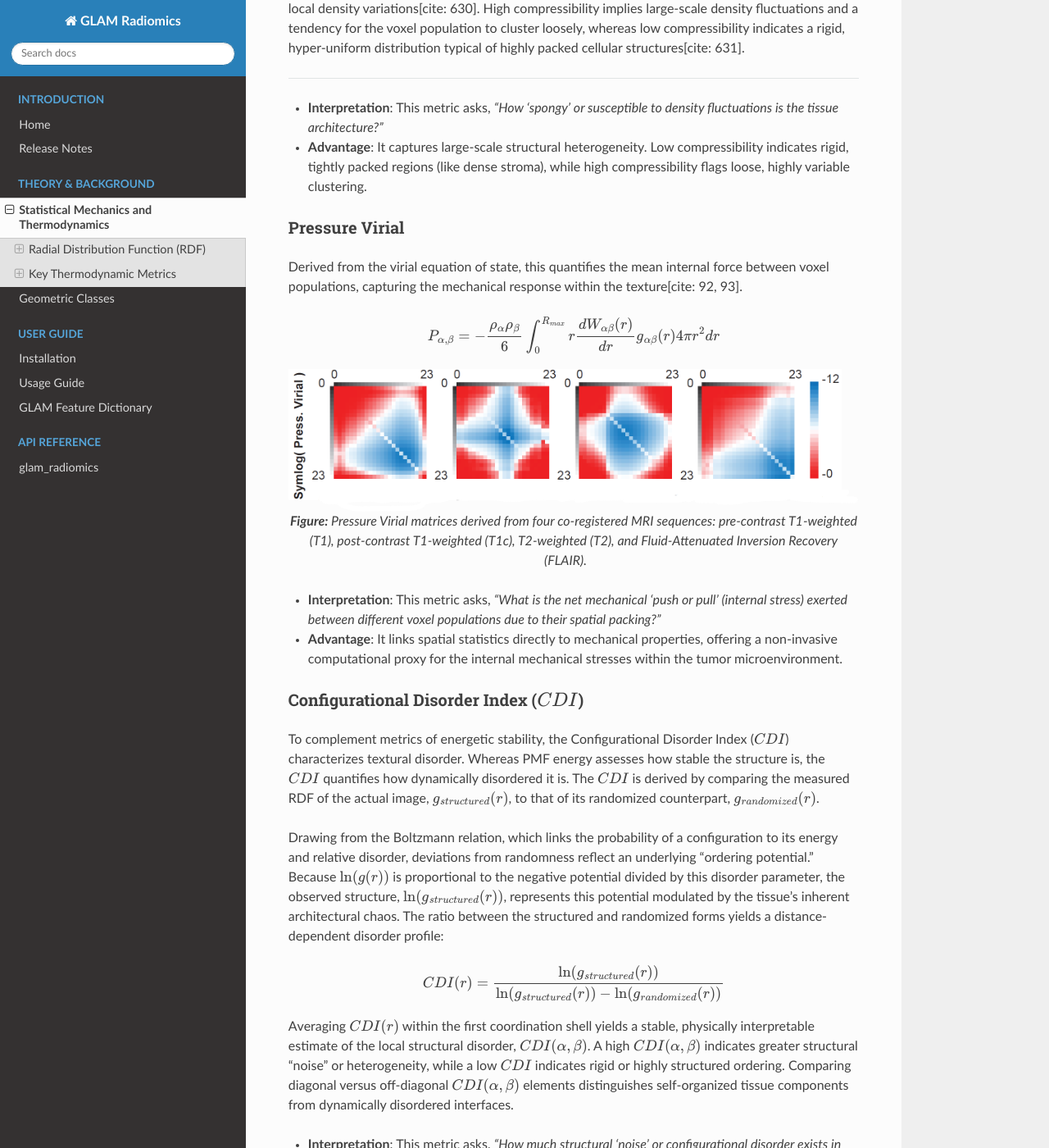
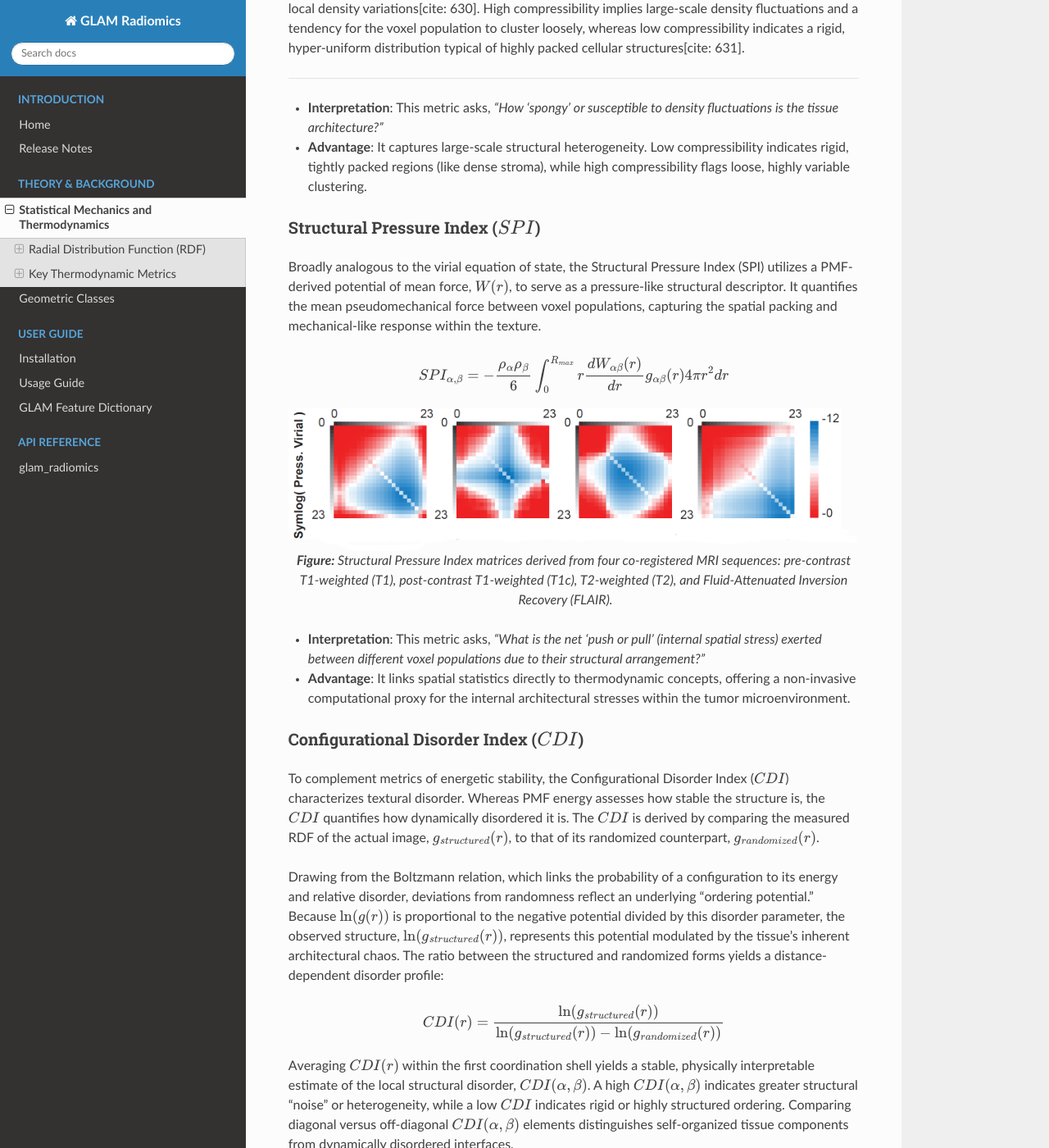
Before and after one commit to yurivelichko/glam-radiomics, a Sphinx documentation site: the page built from docs/source/theory/statistical_mechanics.rst, in a window 1280 px wide and 1400 px high, scrolled down 2896 px. Shown: the whole window at 82% size. Built offline with Sphinx 7.4.7 and the Read the Docs theme 3.1.0, drawn with Linux system fonts in a browser that asks for light colours.

Commit message:
Refactor: Rename Pressure Virial to Structural Pressure Index (SPI)

```diff
--- a/docs/source/theory/statistical_mechanics.rst
+++ b/docs/source/theory/statistical_mechanics.rst
@@ -97,23 +97,23 @@ In the GLAM framework, this metric quantifies the "sponginess" or susceptibility
 * **Interpretation**: This metric asks, *"How 'spongy' or susceptible to density fluctuations is the tissue architecture?"*
 * **Advantage**: It captures large-scale structural heterogeneity. Low compressibility indicates rigid, tightly packed regions (like dense stroma), while high compressibility flags loose, highly variable clustering.
 
-Pressure Virial
-~~~~~~~~~~~~~~~
-Derived from the virial equation of state, this quantifies the mean internal force between voxel populations, capturing the mechanical response within the texture[cite: 92, 93].
+Structural Pressure Index (:math:`SPI`)
+~~~~~~~~~~~~~~~~~~~~~~~~~~~~~~~~~~~~~~~
+Broadly analogous to the virial equation of state, the Structural Pressure Index (SPI) utilizes a PMF-derived potential of mean force, :math:`W(r)`, to serve as a pressure-like structural descriptor. It quantifies the mean pseudomechanical force between voxel populations, capturing the spatial packing and mechanical-like response within the texture.
 
 .. math::
 
-   P_{\alpha,\beta} = -\frac{\rho_\alpha \rho_\beta}{6} \int_{0}^{R_{max}} r \frac{dW_{\alpha\beta}(r)}{dr} g_{\alpha\beta}(r) 4\pi r^2 dr
+   SPI_{\alpha,\beta} = -\frac{\rho_\alpha \rho_\beta}{6} \int_{0}^{R_{max}} r \frac{dW_{\alpha\beta}(r)}{dr} g_{\alpha\beta}(r) 4\pi r^2 dr
 
 .. figure:: /_static/GLAM_PressVirial.png
    :width: 700px
    :align: center
-   :alt: Second Virial Coefficient
+   :alt: Structural Pressure Index Matrix
 
-   **Figure:** Pressure Virial matrices derived from four co-registered MRI sequences: pre-contrast T1-weighted (T1), post-contrast T1-weighted (T1c), T2-weighted (T2), and Fluid-Attenuated Inversion Recovery (FLAIR).
+   **Figure:** Structural Pressure Index matrices derived from four co-registered MRI sequences: pre-contrast T1-weighted (T1), post-contrast T1-weighted (T1c), T2-weighted (T2), and Fluid-Attenuated Inversion Recovery (FLAIR).
 
-* **Interpretation**: This metric asks, *"What is the net mechanical 'push or pull' (internal stress) exerted between different voxel populations due to their spatial packing?"*
-* **Advantage**: It links spatial statistics directly to mechanical properties, offering a non-invasive computational proxy for the internal mechanical stresses within the tumor microenvironment.
+* **Interpretation**: This metric asks, *"What is the net 'push or pull' (internal spatial stress) exerted between different voxel populations due to their structural arrangement?"*
+* **Advantage**: It links spatial statistics directly to thermodynamic concepts, offering a non-invasive computational proxy for the internal architectural stresses within the tumor microenvironment.
 
 Configurational Disorder Index (:math:`CDI`)
 ~~~~~~~~~~~~~~~~~~~~~~~~~~~~~~~~~~~~~~~~~~~~
```
Also changed, not shown: 3 other files.
